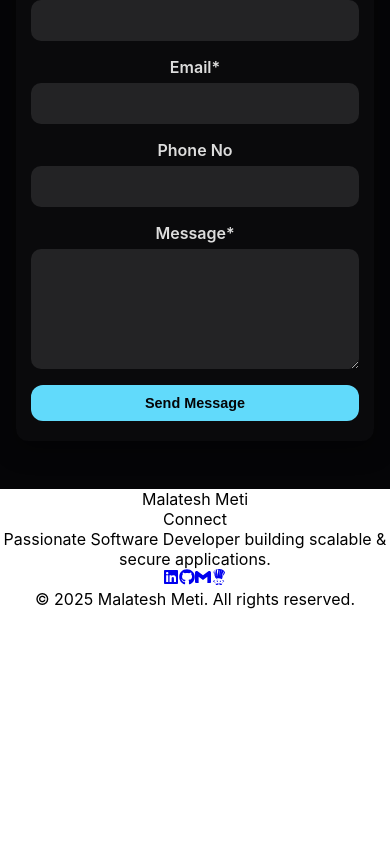
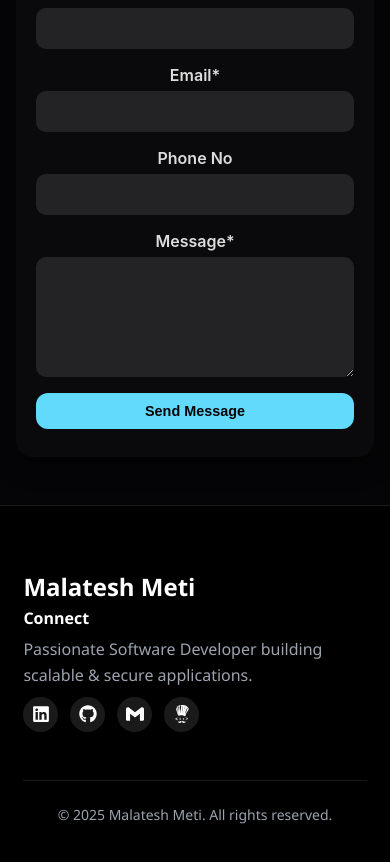
Before and after one commit to malateshmeti/MSPortfolio, a React (Create React App) app: page / in a window 390 px wide. Shown: the part 5740-6602 px from the top of the page. Before the commit the page ends 6349 px from the top, so only its background shows below. Built offline with nearby package versions, Linux system fonts and the light colour scheme.

Commit message:
Mobile View

```diff
--- a/src/components/MsFooter.css
+++ b/src/components/MsFooter.css
@@ -1,136 +1,148 @@
-/* Contact Section */
-.ms-contact {
-  padding: 5rem 6%;
-  background-color: #050507;
-  border-top: 1px solid rgba(255, 255, 255, 0.06);
-  overflow-x: hidden; /* ✅ fix right-side white bar */
+/* Footer Section */
+.ms-footer-section {
+  background-color: #000000; /* fully black */
+  padding: 4rem 6%;
+  color: #e5e7eb; /* light text */
+  font-family: 'Segoe UI', sans-serif;
+  border-top: 1px solid rgba(255, 255, 255, 0.1);
+  width: 100%;
+  box-sizing: border-box;
 }
 
-.ms-contact-container {
-  max-width: 650px;
-  width: 100%; /* ensure full width on mobile */
+/* Container */
+.ms-footer-container {
+  max-width: 1000px;
   margin: 0 auto;
-  color: #fff;
-  background: rgba(255, 255, 255, 0.02);
-  padding: 40px 30px;
-  border-radius: 16px;
-  box-shadow: 0 8px 25px rgba(0, 0, 0, 0.4);
-  transition: transform 0.3s ease, box-shadow 0.3s ease;
-}
-
-.ms-contact-container:hover {
-  transform: translateY(-4px);
-  box-shadow: 0 12px 35px rgba(0, 0, 0, 0.5);
-}
-
-.ms-contact-title {
-  font-size: 2rem;
-  font-weight: 700;
-  color: #61dafb;
-  text-align: center;
-  margin-bottom: 2rem;
-}
-
-/* Form */
-.ms-contact-form {
   display: flex;
   flex-direction: column;
-  gap: 16px;
-}
-
-.ms-contact-group {
-  display: flex;
-  flex-direction: column;
-}
-
-.ms-contact-group label {
-  font-weight: 600;
-  margin-bottom: 6px;
-  color: #ddd;
-}
-
-.ms-contact-group input,
-.ms-contact-group textarea {
-  padding: 12px 14px;
-  border-radius: 10px;
-  border: none;
-  background: rgba(255, 255, 255, 0.1);
-  color: #fff;
-  font-size: 0.95rem;
-  outline: none;
-  transition: background 0.25s ease, box-shadow 0.25s ease;
+  gap: 2rem;
   width: 100%;
 }
 
-.ms-contact-group input:focus,
-.ms-contact-group textarea:focus {
-  background: rgba(255, 255, 255, 0.15);
-  box-shadow: 0 0 8px rgba(97, 218, 251, 0.5);
+/* Top row: Name left, Connect right */
+.ms-footer-top-row {
+  display: flex;
+  justify-content: space-between;
+  align-items: center;
+  width: 100%;
+  margin-bottom: 0.5rem;
 }
 
-.ms-contact-group textarea {
-  min-height: 120px;
-  resize: vertical;
+/* Name */
+.ms-footer-name {
+  font-size: 1.75rem;
+  font-weight: 700;
+  color: #ffffff;
+  text-align: left;
 }
 
-.ms-contact-error {
-  color: #ff4d4f;
-  font-size: 0.8rem;
-  margin-top: 2px;
+/* Connect text */
+.ms-footer-connect-text {
+  font-size: 16px;       /* text size, adjust as needed */
+  font-weight: 600;
+  color: #ffffff;
+  margin-left: 200px;    /* push it to the right; increase/decrease number */
+  padding-right: 325px;   /* extra space from the edge */
 }
 
-/* Button */
-.ms-contact-btn {
+/* Bottom row: Tagline left, Social Links right */
+.ms-footer-bottom-row {
+  display: flex;
+  justify-content: space-between;
+  align-items: center;
+  width: 100%;
+  gap: 1rem;
+}
+
+/* Tagline */
+.ms-footer-tagline {
+  font-size: 1rem;
+  color: #9ca3af;
+  max-width: 600px;
+  line-height: 1.6;
+  text-align: left;
+}
+
+/* Social icons */
+.ms-footer-icons {
+  display: flex;
+  gap: 0.75rem;        /* space between each icon, adjust: 0.5rem → 1rem */
+  margin-left: 200px;  /* distance from left (aligns under Connect) */
+  padding-right: 200px; /* optional distance from container edge */
+}
+
+.ms-footer-icons a {
   display: inline-flex;
   justify-content: center;
   align-items: center;
-  padding: 10px 18px;
-  border-radius: 12px;
-  background: #61dafb;
-  color: #050507;
-  font-weight: 700;
-  font-size: 0.95rem;
-  text-decoration: none;
-  border: none;
-  cursor: pointer;
-  transition: background 0.25s ease, transform 0.2s ease, box-shadow 0.25s ease;
+  width: 40px;          /* slightly bigger for better visibility */
+  height: 40px;
+  border-radius: 50%;   /* circular buttons */
+  background-color: #1a1a1a; /* darker grey for contrast with black footer */
+  color: #ffffff;       /* white icon color for clarity */
+  font-size: 20px;      /* icon size */
+  transition: all 0.3s ease;
+  box-shadow: 0 2px 6px rgba(0, 0, 0, 0.4); /* subtle shadow */
 }
 
-.ms-contact-btn:hover {
-  background: #21dcf1;
-  transform: translateY(-2px);
-  box-shadow: 0 4px 12px rgba(33, 220, 241, 0.4);
+.ms-footer-icons a:hover {
+  background-color: #2563eb; /* blue hover */
+  color: #ffffff;
+  transform: translateY(-3px);
+  box-shadow: 0 4px 12px rgba(0, 0, 0, 0.5); /* hover shadow */
 }
 
-.ms-contact-btn:disabled {
-  opacity: 0.6;
-  cursor: not-allowed;
+/* Footer Bottom */
+.ms-footer-bottom {
+  margin-top: 3rem;
+  border-top: 1px solid rgba(255, 255, 255, 0.1);
+  padding-top: 1.5rem;
+  font-size: 0.875rem;
+  color: #9ca3af;
+  text-align: center;
 }
 
-/* ✅ Responsive Adjustments */
-@media (max-width: 600px) {
-  .ms-contact {
-    padding: 3rem 1rem;
+/* Mobile adjustments for footer */
+@media (max-width: 768px) {
+  /* Stack top row vertically */
+  .ms-footer-top-row {
+    flex-direction: column;
+    align-items: flex-start;
+    gap: 0.25rem;
   }
 
-  .ms-contact-container {
-    padding: 28px 20px;
-    max-width: 100%; /* container fills screen */
+  /* Stack bottom row vertically */
+  .ms-footer-bottom-row {
+    flex-direction: column;
+    align-items: flex-start;
+    gap: 0.5rem;
   }
 
-  .ms-contact-title {
-    font-size: 1.6rem;
+  /* Reset margins and paddings for mobile */
+  .ms-footer-connect-text {
+    margin-left: 0;
+    padding-right: 0;
+    text-align: left;
   }
 
-  .ms-contact-btn {
-    width: 100%; /* full-width button on mobile */
-    font-size: 0.9rem;
+  .ms-footer-icons {
+    margin-left: 0;
+    padding-right: 0;
   }
 }
 
-@media (max-width: 400px) {
-  .ms-contact-container {
-    padding: 20px 15px;
-    border-radius: 12px;
+@media (max-width: 480px) {
+  .ms-footer-name {
+    font-size: 1.5rem;
+  }
+
+  .ms-footer-tagline {
+    max-width: 100%;
+  }
+
+  .ms-footer-icons a {
+    width: 35px;
+    height: 35px;
+    font-size: 18px;
   }
 }
```
